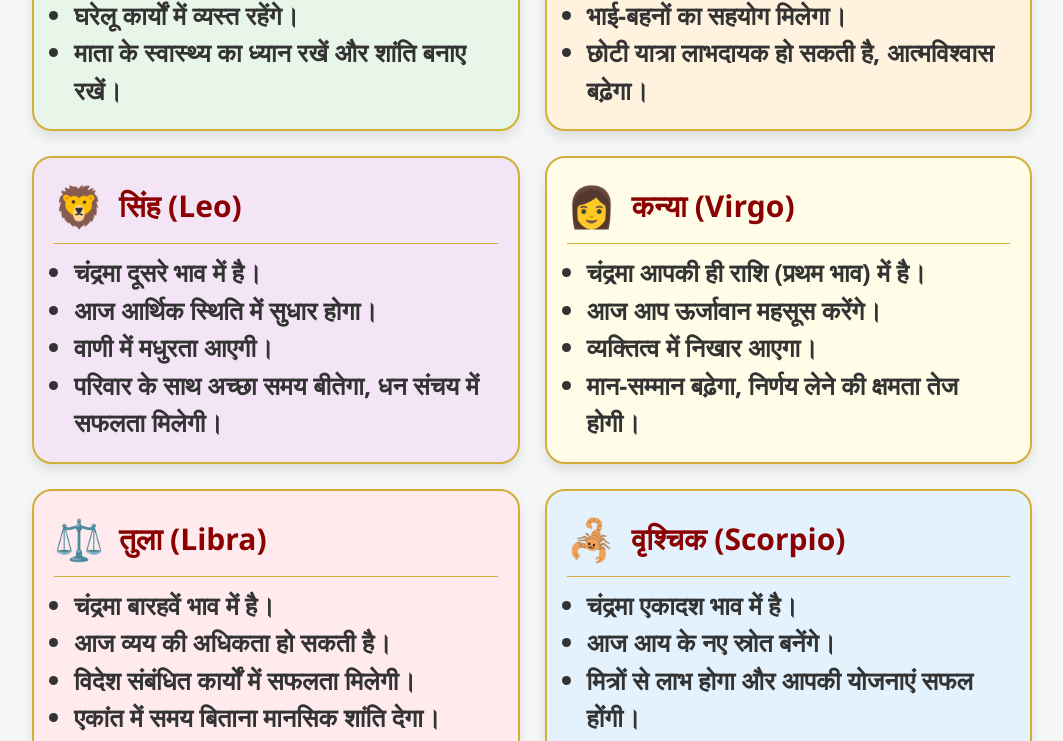
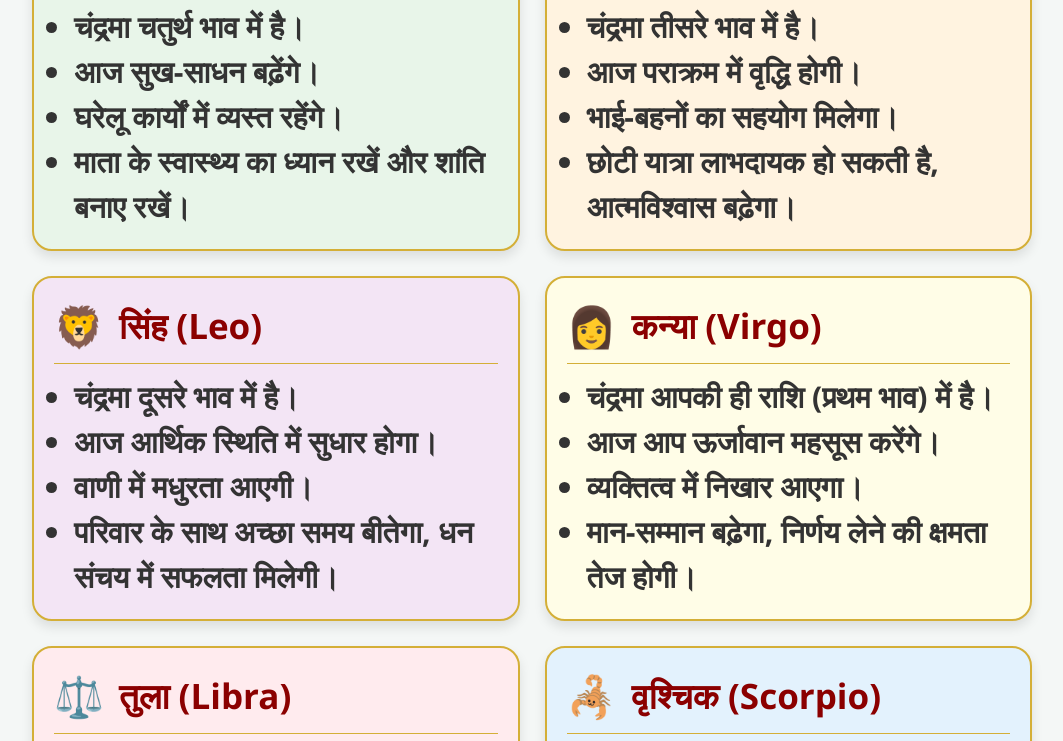
Before and after one commit to neerajsml1978-alt/Kalchakra, a plain HTML site: page index.html in a window 1280 px wide. Shown: the part 612-1353 px from the top of the page, without its empty margins (108-1171 px from the left). Drawn offline with nearby package versions, Linux system fonts and the light colour scheme.

Commit message:
Update style.css

```diff
--- a/style.css
+++ b/style.css
@@ -45,13 +45,13 @@ body {
 }
 
 .rashi-icon { font-size: 40px; margin-right: 15px; }
-.card-header h3 { margin: 0; color: #8b0000; font-size: 30px; }
+.card-header h3 { margin: 0; color: #8b0000; font-size: 35px; }
 
 .analysis-list {
     list-style-type: disc;
     padding-left: 20px;
     margin: 0;
-    font-size: 25px;
+    font-size: 30px;
     font-weight: 1000;
     color: #333;
     line-height: 1.5;
```
